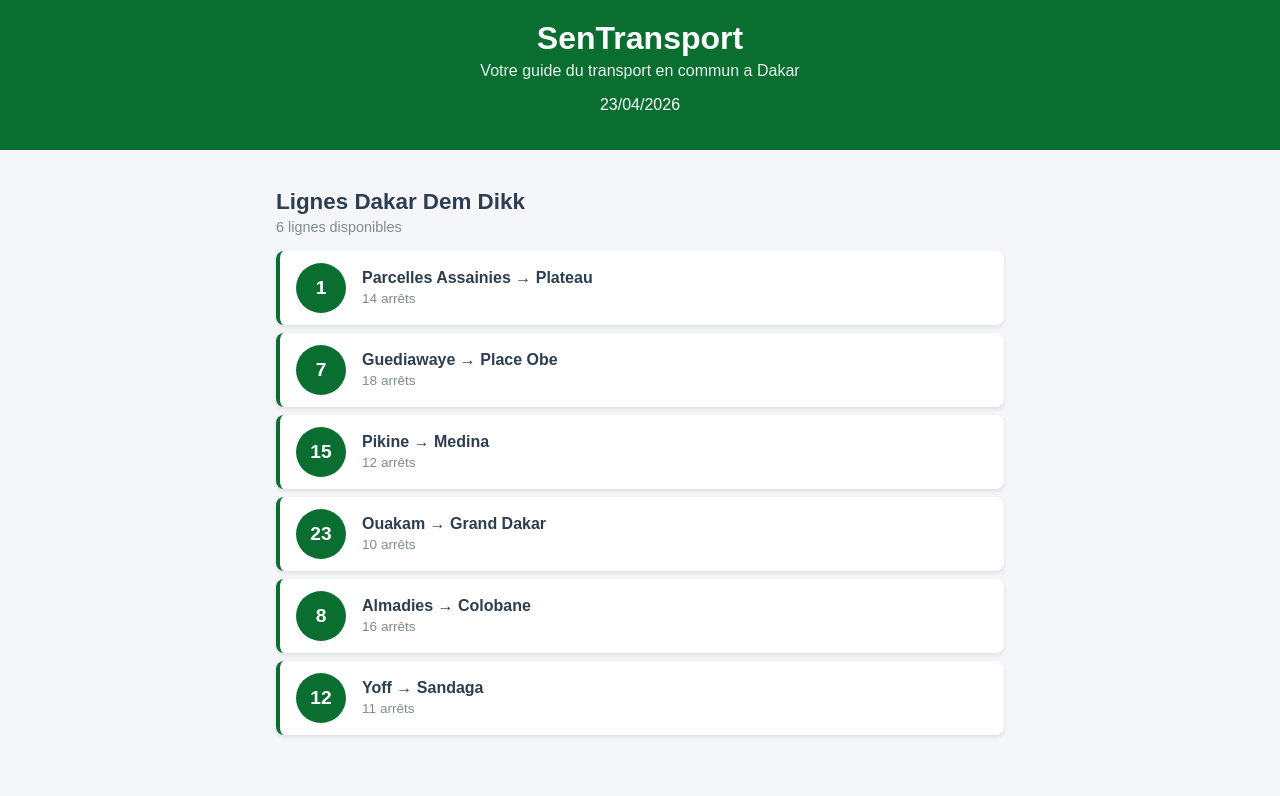
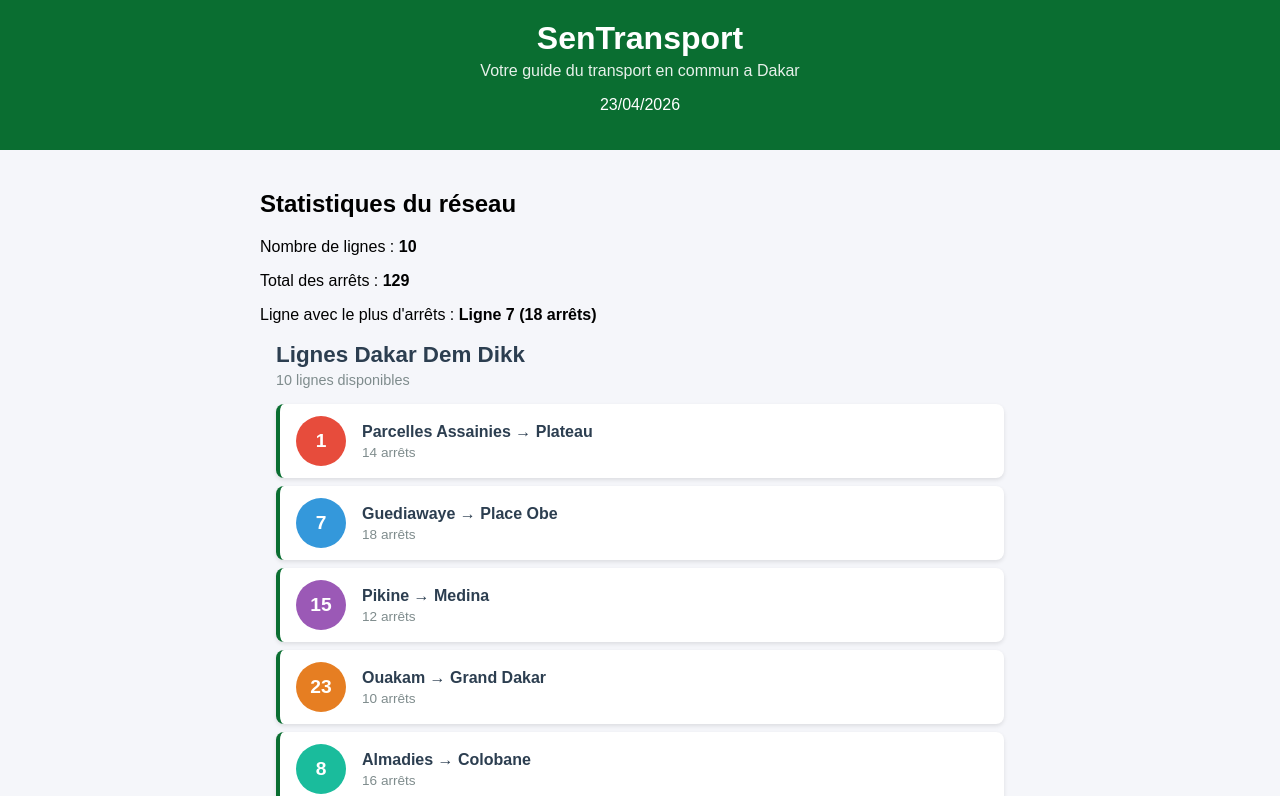
Before and after one commit to Manzidath-E/SenTransport, a React (Create React App) app: page / in a window 1280 px wide. Shown: the top 796 px of the page. Built offline with nearby package versions, Linux system fonts and the light colour scheme.

Commit message:
Lab 2 : exercices couleur, StatReseau et lignes suplémentaires

```diff
--- a/src/App.js
+++ b/src/App.js
@@ -2,25 +2,33 @@
 import Header from './Header';
 import ListeLignes from './ListeLignes';
 import Footer from './Footer';
+import StatReseau from './StatReseau';
 
 function App() {
   const lignes = [
-    { id: 1, numero: "1",  depart: "Parcelles Assainies", arrivee: "Plateau",     arrets: 14 },
-    { id: 2, numero: "7",  depart: "Guediawaye",          arrivee: "Place Obe",   arrets: 18 },
-    { id: 3, numero: "15", depart: "Pikine",              arrivee: "Medina",      arrets: 12 },
-    { id: 4, numero: "23", depart: "Ouakam",              arrivee: "Grand Dakar", arrets: 10 },
-    { id: 5, numero: "8",  depart: "Almadies",            arrivee: "Colobane",    arrets: 16 },
-    { id: 6, numero: "12", depart: "Yoff",                arrivee: "Sandaga",     arrets: 11 },
-  ];
+    { id: 1, numero: "1",   depart: "Parcelles Assainies", arrivee: "Plateau",     arrets: 14, couleur: "#e74c3c" },
+    { id: 2, numero: "7",   depart: "Guediawaye",          arrivee: "Place Obe",   arrets: 18, couleur: "#3498db" },
+    { id: 3, numero: "15",  depart: "Pikine",              arrivee: "Medina",      arrets: 12, couleur: "#9b59b6" },
+    { id: 4, numero: "23",  depart: "Ouakam",              arrivee: "Grand Dakar", arrets: 10, couleur: "#e67e22" },
+    { id: 5, numero: "8",   depart: "Almadies",            arrivee: "Colobane",    arrets: 16, couleur: "#1abc9c" },
+    { id: 6,  numero: "12",  depart: "Yoff",                arrivee: "Sandaga",     arrets: 11, couleur: "#e91e63" },
+    { id: 7,  numero: "31", depart: "Fann",               arrivee: "HLM",         arrets: 9,  couleur: "#27ae60" },
+    { id: 8,  numero: "42", depart: "Liberté",            arrivee: "Medina",      arrets: 13, couleur: "#f39c12" },
+    { id: 9,  numero: "18", depart: "Dieuppeul",          arrivee: "Sandaga",     arrets: 15, couleur: "#2980b9" },
+    { id: 10, numero: "25", depart: "Sicap",              arrivee: "Colobane",    arrets: 11, couleur: "#c0392b" },
+
+];
 
   return (
     <div className="App">
       <Header />
       <main className="contenu">
+        <StatReseau lignes={lignes} />
         <ListeLignes lignes={lignes} />
       </main>
       <Footer />
     </div>
+
   );
 }
 
--- a/src/LigneBus.js
+++ b/src/LigneBus.js
@@ -1,9 +1,9 @@
 import './LigneBus.css';
 
-function LigneBus({ numero, depart, arrivee, arrets }) {
-  return (
+function LigneBus({ numero, depart, arrivee, arrets, couleur }) {
+  return(
     <div className="ligne-bus">
-      <div className="ligne-numero">{numero}</div>
+      <div className="ligne-numero" style={{ backgroundColor: couleur }}>{numero}</div>
       <div className="ligne-info">
         <span className="ligne-trajet">
           {depart} &rarr; {arrivee}
--- a/src/ListeLignes.js
+++ b/src/ListeLignes.js
@@ -15,6 +15,7 @@
     depart={ligne.depart}
     arrivee={ligne.arrivee}
     arrets={ligne.arrets}
+    couleur={ligne.couleur}
   />
 ))}
     </div>
--- /dev/null
+++ b/src/StatReseau.js
@@ -0,0 +1,16 @@
+function StatReseau({ lignes }) {
+  const totalLignes = lignes.length;
+  const totalArrets = lignes.reduce((sum, l) => sum + l.arrets, 0);
+  const ligneMax = lignes.reduce((max, l) => l.arrets > max.arrets ? l : max, lignes[0]);
+
+  return (
+    <div className="stat-reseau">
+      <h2>Statistiques du réseau</h2>
+      <p>Nombre de lignes : <strong>{totalLignes}</strong></p>
+      <p>Total des arrêts : <strong>{totalArrets}</strong></p>
+      <p>Ligne avec le plus d'arrêts : <strong>Ligne {ligneMax.numero} ({ligneMax.arrets} arrêts)</strong></p>
+    </div>
+  );
+}
+
+export default StatReseau;
```
Lines whose indentation alone changed are shown as unchanged.
